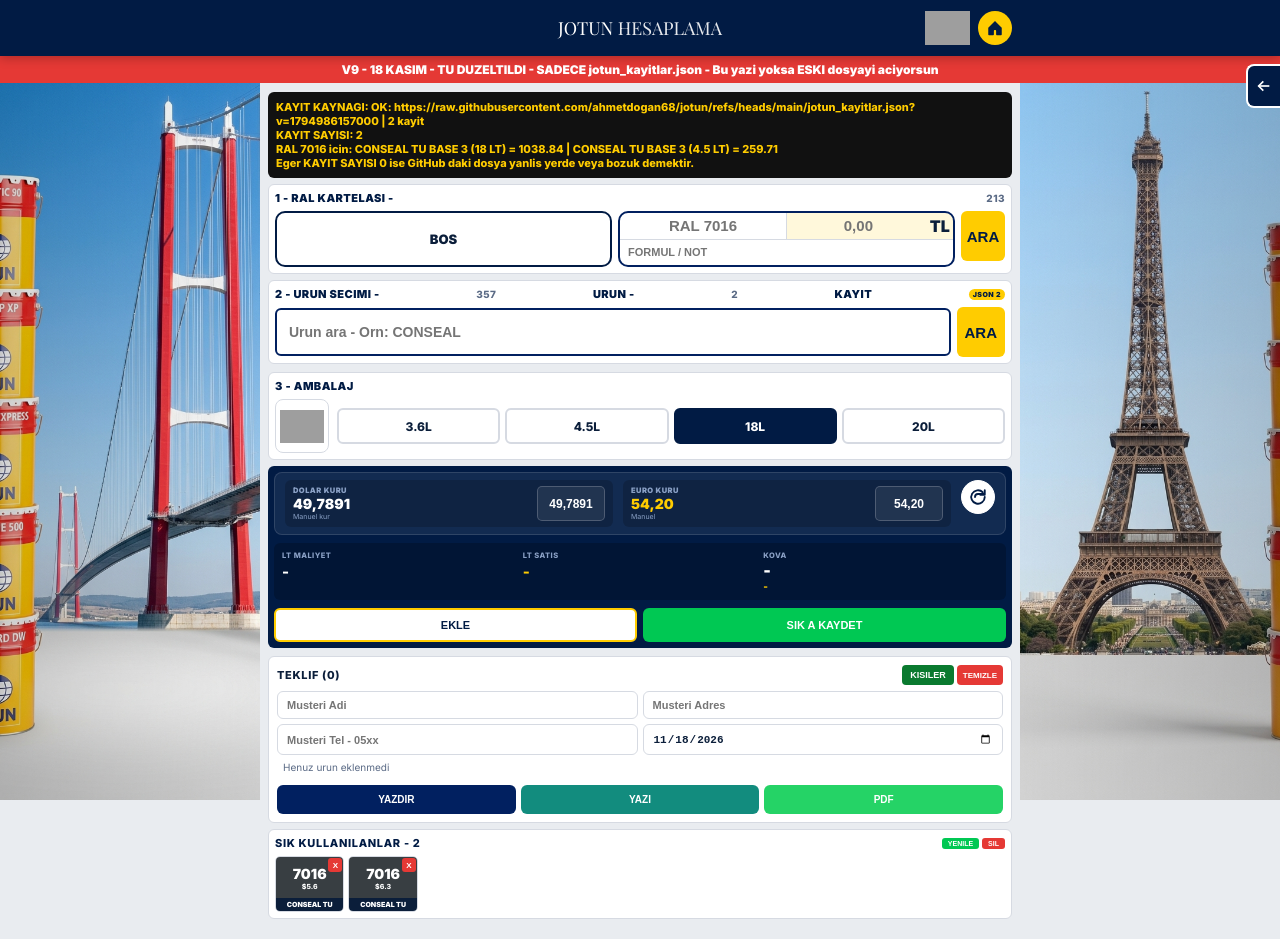
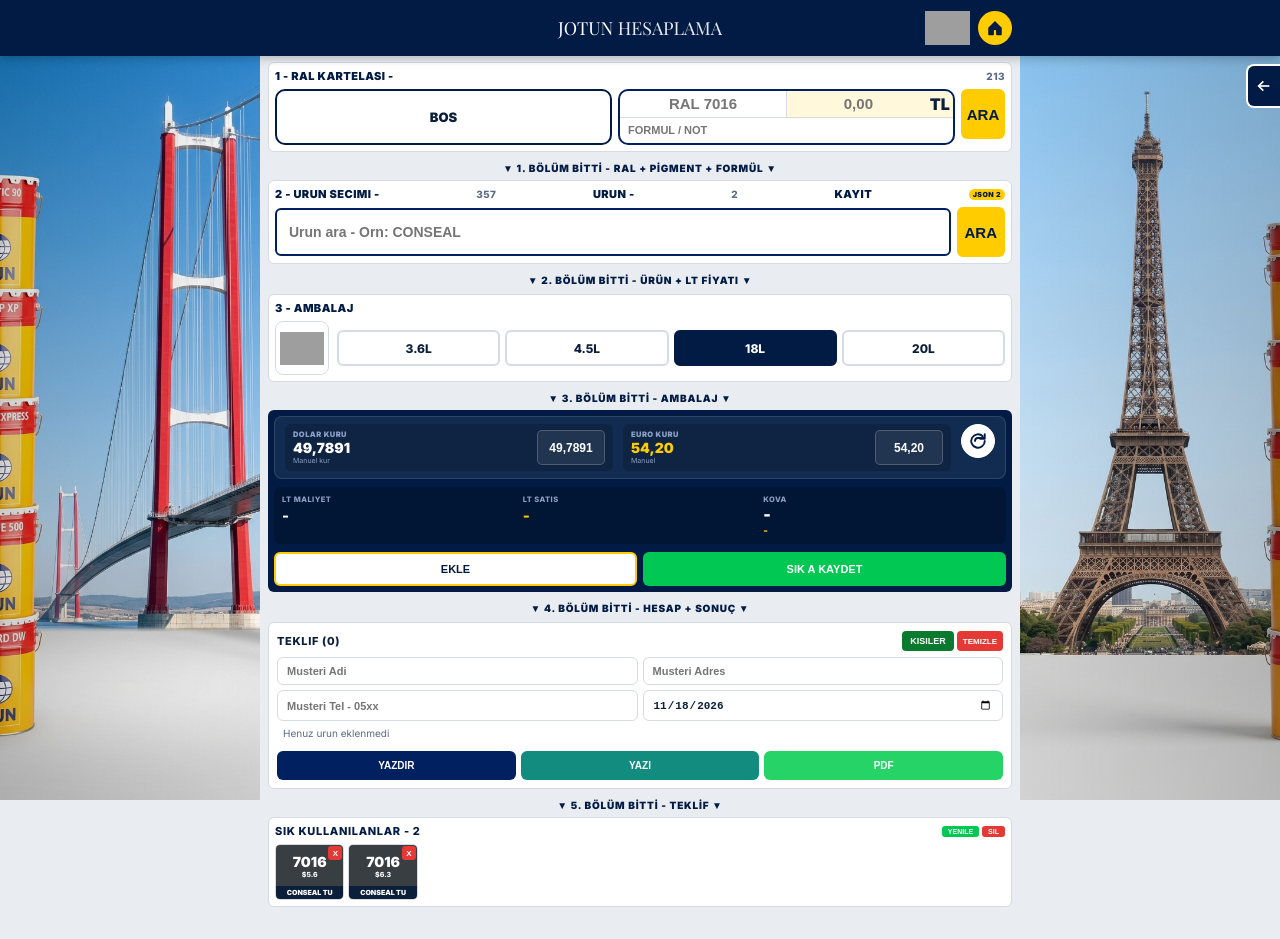
Before and after one commit to ahmetdogan68/jotun, a plain HTML site: page index.html in a window 1280 px wide. Drawn offline with nearby package versions, Linux system fonts and the light colour scheme; grey boxes are pictures that could not be loaded.

Commit message:
Update index.html

```diff
--- a/index.html
+++ b/index.html
@@ -56,8 +56,6 @@ body{font-family:Inter,Arial;background:var(--bg);color:var(--text);overflow-x:h
 <div class='sideDeco left'><img src='https://github.com/ahmetdogan68/jotun/blob/main/kenar.jpg?raw=true' alt=''><div class='sideOverlay'></div></div>
 <div class='sideDeco right'><img src='https://github.com/ahmetdogan68/jotun/blob/main/kenar1.jpg?raw=true' alt=''><div class='sideOverlay'></div></div>
 <div class='w'>
-<div style='background:#E53935;color:#fff;text-align:center;font-weight:900;font-size:12px;padding:6px;position:fixed;top:56px;left:0;right:0;z-index:999'>V9 - 18 KASIM - TU DUZELTILDI - SADECE jotun_kayitlar.json - Bu yazi yoksa ESKI dosyayi aciyorsun</div>
-<div id='debugKayit' style='background:#111;color:#FFCC00;font-size:11px;font-weight:700;padding:8px;margin-top:36px;border-radius:6px;white-space:pre-wrap'>KAYIT YUKLENIYOR...</div>
 <div class='h'><div class='h-inner'><div class='h-left'><img id='fLogo' src='' alt='Firma' style='height:36px;max-width:140px;object-fit:contain;display:none'></div><div class='h-center'><div class='h-center-title'>JOTUN <b>HESAPLAMA</b></div></div><div class='h-right' style='display:flex;gap:8px;align-items:center'><img id='jLogo' src='https://www.jotun.com/globalassets-b2b/.com/jotun-logo.svg' alt='JOTUN' style='height:34px;max-width:110px;object-fit:contain'><div class='homeCircle' onclick='window.scrollTo({top:0,behavior:"smooth"})' title='Ana Sayfa'><svg viewBox="0 0 24 24"><path d="M12 2.5L3 11.5V20.5C3 21.05 3.45 21.5 4 21.5H9.5C10.05 21.5 10.5 21.05 10.5 20.5V15.5C10.5 14.95 10.95 14.5 11.5 14.5H12.5C13.05 14.5 13.5 14.95 13.5 15.5V20.5C13.5 21.05 13.95 21.5 14.5 21.5H20C20.55 21.5 21 21.05 21 20.5V11.5L12 2.5Z"/></svg></div></div></div></div>
 <div class='drawerHandle' id='drawerHandle' onclick='toggleDrawer()' title='Ayarlar'><svg viewBox="0 0 24 24"><path d="M11 5l-7 7 7 7"/><path d="M4 12h16"/></svg></div>
 <div class='drawerOverlay' id='drawerOverlay' onclick='closeDrawer()'></div>
@@ -71,10 +69,10 @@ body{font-family:Inter,Arial;background:var(--bg);color:var(--text);overflow-x:h
 <div style='margin-top:8px;display:grid;grid-template-columns:1fr 1fr;gap:3px'><button onclick='alert("Artik kayitlar sadece jotun_kayitlar.json dosyasindan geliyor. Silmek icin GitHub daki dosyayi duzenle.")' style='background:#E53935;color:#fff;border:none;border-radius:4px;padding:6px;font-weight:800;font-size:9px'>SIK TEMIZLE</button><button onclick='bulutYenile()' style='background:#0a7a2f;color:#fff;border:none;border-radius:4px;padding:6px;font-weight:800;font-size:9px'>YENILE</button></div>
 <button onclick='saveSet();closeDrawer()' style='width:100%;padding:8px;background:var(--jotun-blue);color:#fff;border:none;border-radius:6px;font-weight:800;margin-top:8px;font-size:11px'>KAYDET KAPAT</button>
 </div>
-<div class='c'><div class='c-head'>1 - RAL KARTELASI - <span id='ralSay'>-</span></div><div class='rb'><div class='sw' id='swatch'>BOS</div><div class='bil'><div class='bilU'><div class='bilU-ral'><input id='ralInput' placeholder='RAL 7016' readonly onclick='enableRal()' oninput='filterRal()' style='border:none;width:100%;text-align:center;font-weight:900;font-size:15px;background:transparent;color:var(--text)'></div><div class='bilU-pig'><input id='pigment' placeholder='0,00' style='border:none;background:transparent;width:100%;text-align:center;font-weight:900;font-size:15px;color:var(--text)' oninput='calc()'><span style='font-size:16px;font-weight:900;padding-right:6px'>TL</span></div></div><div class='bilA'><input id='ralForm' placeholder='FORMUL / NOT' style='border:none;width:100%;padding-left:8px;font-size:11px;font-weight:600;background:transparent;color:var(--text2)'></div></div><button class='btnS' onclick='enableRal()'>ARA</button></div></div>
-<div class='c'><div class='c-head'>2 - URUN SECIMI - <span id='canliSay'>0</span> URUN - <span id='kayitSay'>0</span> KAYIT <small id='cloudInfo' style='background:var(--jotun-yellow);color:var(--jotun-blue);padding:1px 4px;border-radius:8px;font-size:7px'>JSON</small></div><div class='sb' style='margin-top:5px'><input id='urunInput' class='jotunSearch' placeholder='Urun ara - Orn: CONSEAL' readonly onclick='enableUrun()' oninput='filterUrun()'><button class='btnS' onclick='enableUrun()'>ARA</button></div><div id='urunDetay' style='font-size:9px;margin-top:5px;display:none;font-weight:700;background:rgba(1,32,96,.06);padding:3px 6px;border-radius:4px;word-break:break-word'></div><div id='compBox' class='compBox'></div></div>
-<div class='c' style='margin-top:8px'><div class='c-head'>3 - AMBALAJ <small id='ambInfo'></small></div><div style='display:flex;gap:8px;align-items:center;margin-top:4px'><div style='flex-shrink:0;width:54px;height:54px;background:#fff;border:1.5px solid var(--card-border);border-radius:8px;display:flex;align-items:center;justify-content:center;padding:4px'><img src='https://jcm.jotun.com/assets/product-default-CRbs1WvP.png' alt='Jotun Kova' style='width:100%;height:100%;object-fit:contain'></div><div class='ambRow' id='ambList' style='flex:1;margin-top:0'></div></div></div>
-<div class='res'>
+<div class='c'><div class='c-head'>1 - RAL KARTELASI - <span id='ralSay'>-</span></div><div class='rb'><div class='sw' id='swatch'>BOS</div><div class='bil'><div class='bilU'><div class='bilU-ral'><input id='ralInput' placeholder='RAL 7016' readonly onclick='enableRal()' oninput='filterRal()' style='border:none;width:100%;text-align:center;font-weight:900;font-size:15px;background:transparent;color:var(--text)'></div><div class='bilU-pig'><input id='pigment' placeholder='0,00' style='border:none;background:transparent;width:100%;text-align:center;font-weight:900;font-size:15px;color:var(--text)' oninput='calc()'><span style='font-size:16px;font-weight:900;padding-right:6px'>TL</span></div></div><div class='bilA'><input id='ralForm' placeholder='FORMUL / NOT' title='Formul buradan otomatik gelir, sonradan duzenlenebilir' style='border:none;width:100%;padding-left:8px;font-size:11px;font-weight:600;background:transparent;color:var(--text2)'></div></div><button class='btnS' onclick='enableRal()'>ARA</button></div></div>
+<div style='text-align:center;font-size:10px;font-weight:900;color:#011B44;margin:10px 0 2px 0;letter-spacing:.08em'>▼ 1. BÖLÜM BİTTİ - RAL + PİGMENT + FORMÜL ▼</div><div class='c'><div class='c-head'>2 - URUN SECIMI - <span id='canliSay'>0</span> URUN - <span id='kayitSay'>0</span> KAYIT <small id='cloudInfo' style='background:var(--jotun-yellow);color:var(--jotun-blue);padding:1px 4px;border-radius:8px;font-size:7px'>JSON</small></div><div class='sb' style='margin-top:5px'><input id='urunInput' class='jotunSearch' placeholder='Urun ara - Orn: CONSEAL' readonly onclick='enableUrun()' oninput='filterUrun()'><button class='btnS' onclick='enableUrun()'>ARA</button></div><div id='urunDetay' style='font-size:9px;margin-top:5px;display:none;font-weight:700;background:rgba(1,32,96,.06);padding:3px 6px;border-radius:4px;word-break:break-word'></div><div id='compBox' class='compBox'></div></div>
+<div style='text-align:center;font-size:10px;font-weight:900;color:#011B44;margin:10px 0 2px 0;letter-spacing:.08em'>▼ 2. BÖLÜM BİTTİ - ÜRÜN + LT FİYATI ▼</div><div class='c' style='margin-top:8px'><div class='c-head'>3 - AMBALAJ <small id='ambInfo'></small></div><div style='display:flex;gap:8px;align-items:center;margin-top:4px'><div style='flex-shrink:0;width:54px;height:54px;background:#fff;border:1.5px solid var(--card-border);border-radius:8px;display:flex;align-items:center;justify-content:center;padding:4px'><img src='https://jcm.jotun.com/assets/product-default-CRbs1WvP.png' alt='Jotun Kova' style='width:100%;height:100%;object-fit:contain'></div><div class='ambRow' id='ambList' style='flex:1;margin-top:0'></div></div></div>
+<div style='text-align:center;font-size:10px;font-weight:900;color:#011B44;margin:10px 0 2px 0;letter-spacing:.08em'>▼ 3. BÖLÜM BİTTİ - AMBALAJ ▼</div><div class='res'>
 <div class='resTopKur'>
 <div class='resKurItem'><div style='flex:1'><div class='resKurLabel'>DOLAR KURU</div><div class='resKurVal' id='kurBuyuk'>49,7891</div><div class='resKurDate' id='kurTarihTxt'>-</div></div><input id='setDolarVisible' class='resKurInput' placeholder='49,78' oninput='document.getElementById("setDolar").value=this.value;kurGuncelleLocal()'><input id='setDolar' style='display:none'></div>
 <div class='resKurItem'><div style='flex:1'><div class='resKurLabel'>EURO KURU</div><div class='resKurVal euro' id='euroBuyuk'>54,20</div><div class='resKurDate' id='euroTarihTxt'>-</div></div><input id='setEuroVisible' class='resKurInput' placeholder='54,20' oninput='document.getElementById("setEuro").value=this.value;kurGuncelleLocalEuro()'><input id='setEuro' style='display:none'></div>
@@ -84,14 +82,14 @@ body{font-family:Inter,Arial;background:var(--bg);color:var(--text);overflow-x:h
 <div id='hesapDetay' class='hesapDetay' style='display:none'></div>
 <div class='actionBtns'><button onclick='teklifeEkle()' style='background:var(--card);border:2px solid var(--jotun-yellow);color:var(--jotun-blue)'>EKLE</button><button onclick='kaydet()' style='background:#00C853;color:#fff;border:none'>SIK A KAYDET</button></div>
 </div>
-<div class='teklifCard'>
+<div style='text-align:center;font-size:10px;font-weight:900;color:#011B44;margin:10px 0 2px 0;letter-spacing:.08em'>▼ 4. BÖLÜM BİTTİ - HESAP + SONUÇ ▼</div><div class='teklifCard'>
 <div style='display:flex;justify-content:space-between;align-items:center;flex-wrap:wrap;gap:3px'><b style='font-size:11px;letter-spacing:.06em;text-transform:uppercase'>TEKLIF (<span id='teklifSayi'>0</span>)</b><div style='display:flex;gap:3px'><button onclick='pickContact()' style='background:#0a7a2f;color:#fff;border:none;border-radius:4px;padding:5px 8px;font-size:9px;font-weight:800'>KISILER</button><button onclick='temizle()' style='background:#E53935;color:#fff;border:none;border-radius:4px;padding:5px 6px;font-size:8px;font-weight:800'>TEMIZLE</button></div></div>
 <div class='teklifInputs'><input id='musteriAd' placeholder='Musteri Adi' autocomplete='off'><input id='musteriAdres' placeholder='Musteri Adres' autocomplete='off'><div style='display:contents'><input id='musteriTel' placeholder='Musteri Tel - 05xx' inputmode='tel' autocomplete='off'><input id='tarih' type='date'></div></div>
 <div id='contactInfo' style='font-size:9px;color:#0a7a2f;font-weight:800;margin-top:5px;display:none;word-break:break-word;background:rgba(0,200,83,.1);padding:4px 5px;border-radius:4px;border:1px solid #0a7a2f'></div>
 <div id='teklifList' class='teklifList'></div><div id='teklifToplam' class='teklifToplam' style='display:none'></div>
 <div class='teklifBtns'><button onclick='yazdir()' style='background:#012060;color:#fff'>YAZDIR</button><button onclick='waTextGonder()' style='background:#128C7E;color:#fff'>YAZI</button><button onclick='waPdfGonder()' style='background:#25D366;color:#fff'>PDF</button></div>
 </div>
-<div class='c' style='padding:6px'><div style='display:flex;justify-content:space-between;align-items:center;flex-wrap:wrap;gap:3px'><b style='font-size:11px;letter-spacing:.06em;text-transform:uppercase;color:var(--jotun-blue)'>SIK KULLANILANLAR - <span id='sikSay'>0</span></b><div style='display:flex;gap:3px'><button onclick='bulutYenile()' style='background:#00C853;color:#fff;border:none;border-radius:3px;padding:2px 6px;font-size:7px;font-weight:800'>YENILE</button><button onclick='alert("Kayitlar sadece jotun_kayitlar.json dan geliyor. Silmek icin GitHub daki dosyayi duzenle.")' style='background:#E53935;color:#fff;border:none;border-radius:3px;padding:2px 6px;font-size:7px;font-weight:800'>SIL</button></div></div><div id='sikBox' class='sikGrid'></div></div>
+<div style='text-align:center;font-size:10px;font-weight:900;color:#011B44;margin:10px 0 2px 0;letter-spacing:.08em'>▼ 5. BÖLÜM BİTTİ - TEKLİF ▼</div><div class='c' style='padding:6px'><div style='display:flex;justify-content:space-between;align-items:center;flex-wrap:wrap;gap:3px'><b style='font-size:11px;letter-spacing:.06em;text-transform:uppercase;color:var(--jotun-blue)'>SIK KULLANILANLAR - <span id='sikSay'>0</span></b><div style='display:flex;gap:3px'><button onclick='bulutYenile()' style='background:#00C853;color:#fff;border:none;border-radius:3px;padding:2px 6px;font-size:7px;font-weight:800'>YENILE</button><button onclick='alert("Kayitlar sadece jotun_kayitlar.json dan geliyor. Silmek icin GitHub daki dosyayi duzenle.")' style='background:#E53935;color:#fff;border:none;border-radius:3px;padding:2px 6px;font-size:7px;font-weight:800'>SIL</button></div></div><div id='sikBox' class='sikGrid'></div></div>
 </div>
 <div id='ralDrop'></div><div class='drop' id='urunDrop'></div>
 <script>
@@ -118,7 +116,7 @@ function trueLTFromSet(ad){let p=parseLT(ad);if(p>0) return p;let setLT=getSetLT
 function getRalHex(kod){if(!kod) return '#777';let r=ralList.find(x=>String(x.kod).trim()===String(kod).trim());return r?r.hex:'#777';}
 function getContrast(hex){try{let c=hex.replace('#','');if(c.length===3) c=c.split('').map(x=>x+x).join('');let r=parseInt(c.substr(0,2),16), g=parseInt(c.substr(2,2),16), b=parseInt(c.substr(4,2),16);let l=(0.299*r+0.587*g+0.114*b)/255;return l>0.6?'#111':'#fff';}catch(e){return '#fff'}}
 async function tryFetch(urls){for(let u of urls){try{let r=await fetch(u,{cache:'no-store'});if(r.ok){let t=await r.text();t=t.replace(/^\uFEFF/,'').trim();t=t.replace(/,\s*([\]}])/g,'$1');t=t.replace(/"fiyat"\s*:\s*(\d+),(\d+)/g,'"fiyat": $1.$2');let j=JSON.parse(t);if(j&&j.length>0)return {data:j};}}catch(e){console.log('fetch hata',u,e.message);}}return null}
-async function tryFetchKayit(){let urls=['https://raw.githubusercontent.com/ahmetdogan68/jotun/refs/heads/main/jotun_kayitlar.json?v='+Date.now(),'https://raw.githubusercontent.com/ahmetdogan68/jotun/main/jotun/jotun_kayitlar.json?v='+Date.now(),'https://cdn.jsdelivr.net/gh/ahmetdogan68/jotun@main/jotun/jotun_kayitlar.json?v='+Date.now(),'./jotun/jotun_kayitlar.json?v='+Date.now(),'https://raw.githubusercontent.com/ahmetdogan68/jotun/main/jotun_kayitlar.json?v='+Date.now(),'https://cdn.jsdelivr.net/gh/ahmetdogan68/jotun@main/jotun_kayitlar.json?v='+Date.now(),'https://github.com/ahmetdogan68/jotun/blob/main/jotun_kayitlar.json?raw=true&v='+Date.now(),'./jotun_kayitlar.json?v='+Date.now()];for(let u of urls){try{let r=await fetch(u,{cache:'no-store'});if(!r.ok) continue;let txt=await r.text();txt=txt.replace(/^\uFEFF/,'').trim();txt=txt.replace(/,\s*([\]}])/g,'$1');let j=JSON.parse(txt);if(Array.isArray(j)&&j.length>0){window.__kayitDebug='OK: '+u+' | '+j.length+' kayit';return {data:j};}else{window.__kayitDebug='BOS: '+u;}}catch(e){console.log('kayit fetch hata',u,e.message);}}window.__kayitDebug='HICBIR LINK CALISMADI';return null;}
+async function tryFetchKayit(){let urls=['https://raw.githubusercontent.com/ahmetdogan68/jotun/refs/heads/main/jotun_kayitlar.json?v='+Date.now(),'https://raw.githubusercontent.com/ahmetdogan68/jotun/main/jotun/jotun_kayitlar.json?v='+Date.now(),'https://cdn.jsdelivr.net/gh/ahmetdogan68/jotun@main/jotun/jotun_kayitlar.json?v='+Date.now(),'./jotun/jotun_kayitlar.json?v='+Date.now(),'https://raw.githubusercontent.com/ahmetdogan68/jotun/main/jotun_kayitlar.json?v='+Date.now(),'https://cdn.jsdelivr.net/gh/ahmetdogan68/jotun@main/jotun_kayitlar.json?v='+Date.now(),'https://github.com/ahmetdogan68/jotun/blob/main/jotun_kayitlar.json?raw=true&v='+Date.now(),'./jotun_kayitlar.json?v='+Date.now()];for(let u of urls){try{let r=await fetch(u,{cache:'no-store'});if(!r.ok) continue;let txt=await r.text();txt=txt.replace(/^\uFEFF/,'').trim();txt=txt.replace(/,\s*([\]}])/g,'$1');let j=JSON.parse(txt);if(Array.isArray(j)&&j.length>0){return {data:j};}else{}}catch(e){console.log('kayit fetch hata',u,e.message);}}return null;}
 async function bulutGet(){return [];}
 async function bulutPost(obj){return false;}
 async function bulutDelete(id){return false;}
@@ -132,10 +130,10 @@ function kurGuncelleLocal(){let v=document.getElementById('setDolarVisible').val
 function kurGuncelleLocalEuro(){let v=document.getElementById('setEuroVisible').value;document.getElementById('setEuro').value=v;let buyuk=document.getElementById('euroBuyuk'); if(buyuk) buyuk.innerText=v||'-';}
 async function loadAll(){
 let pr=await tryFetch(['https://raw.githubusercontent.com/ahmetdogan68/jotun/refs/heads/main/products.json?v='+Date.now(),'https://raw.githubusercontent.com/ahmetdogan68/jotun/main/products.json?v='+Date.now(),'https://github.com/ahmetdogan68/jotun/blob/main/products.json?raw=true&v='+Date.now(),'./products.json?v='+Date.now()]);
-if(pr&&pr.data){let bl=pr.data.map(o=>({ad:(o.ad||'').trim(),fiyat:parsePrice(o.fiyat),parsed:parseLT(o.ad||'') }));bl.sort((a,b)=>a.ad.toUpperCase().localeCompare(b.ad.toUpperCase(),'tr'));urunler=bl.map(o=>[o.ad,o.fiyat]);}let rr=await tryFetch(['https://raw.githubusercontent.com/ahmetdogan68/jotun/refs/heads/main/ral.json?v='+Date.now(),'./ral.json?v='+Date.now()]);if(rr&&rr.data) ralList=rr.data;let jr=await tryFetchKayit();if(jr&&jr.data){kayitlar=jr.data;}else{document.getElementById('cloudInfo').innerText='JSON HATA - GitHub jotun_kayitlar.json okunamadi';document.getElementById('cloudInfo').style.background='#E53935';document.getElementById('cloudInfo').style.color='#fff';}
+if(pr&&pr.data){let bl=pr.data.map(o=>({ad:(o.ad||'').trim(),fiyat:parsePrice(o.fiyat),parsed:parseLT(o.ad||'') }));bl.sort((a,b)=>a.ad.toUpperCase().localeCompare(b.ad.toUpperCase(),'tr'));urunler=bl.map(o=>[o.ad,o.fiyat]);}let rr=await tryFetch(['https://raw.githubusercontent.com/ahmetdogan68/jotun/refs/heads/main/ral.json?v='+Date.now(),'./ral.json?v='+Date.now()]);if(rr&&rr.data) ralList=rr.data;let jr=await tryFetchKayit();if(jr&&jr.data){kayitlar=jr.data;}else{document.getElementById('cloudInfo').innerText='JSON HATA';document.getElementById('cloudInfo').style.background='#E53935';document.getElementById('cloudInfo').style.color='#fff';}
 /* SADECE JSON: bulut ve telefon hafizasi okunmuyor */
 let merged=kayitlar.map(o=>({...o}));
-let dbg=document.getElementById('debugKayit');if(dbg){dbg.innerText='KAYIT KAYNAGI: '+(window.__kayitDebug||'bilinmiyor')+'\nKAYIT SAYISI: '+kayitlar.length+'\nRAL 7016 icin: '+(kayitlar.filter(x=>String(x.ral_no)==='7016').map(x=>x.product+' = '+x.colorant_cost).join(' | ')||'YOK')+'\nEger KAYIT SAYISI 0 ise GitHub daki dosya yanlis yerde veya bozuk demektir.';}
+
 document.getElementById('canliSay').innerText=urunler.length;document.getElementById('ralSay').innerText=ralList.length||'-';document.getElementById('kayitSay').innerText=kayitlar.length;
 if(kayitlar.length>0){document.getElementById('cloudInfo').innerText='JSON '+kayitlar.length;}
 document.getElementById('setFirma').value=ayar.firmaAdi||'';document.getElementById('setFL').value=ayar.firmaLogo||'';document.getElementById('setKase').value=ayar.kaseLogo||'';document.getElementById('setAdres').value=ayar.firmaAdres||'';document.getElementById('setMail').value=ayar.firmaMail||'';document.getElementById('setWeb').value=ayar.firmaWeb||'';document.getElementById('setTel').value=ayar.telefon||'';document.getElementById('setBanka').value=ayar.firmaBanka||'';document.getElementById('setVeren').value=ayar.teklifVeren||'';
```
